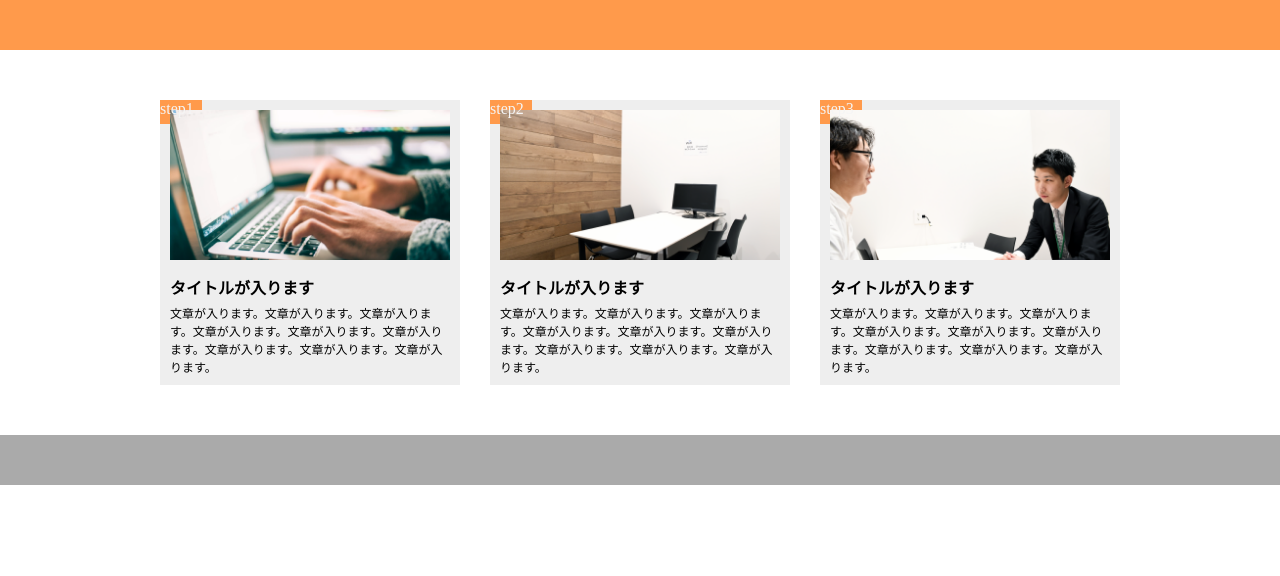
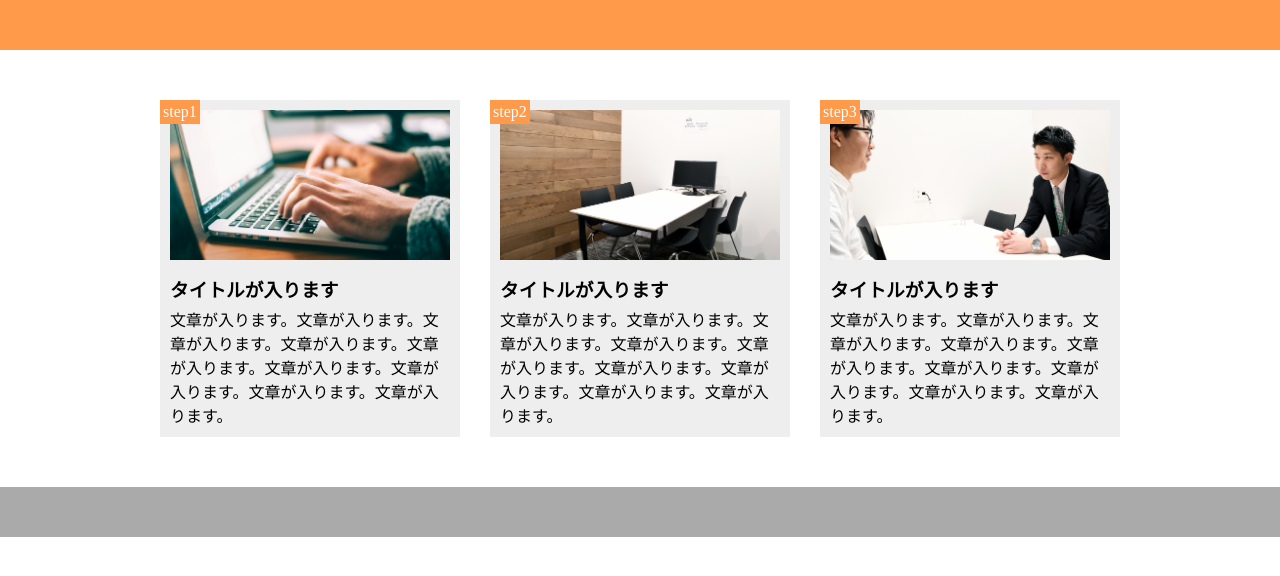
Before and after one commit to Naoyuki0920/dmm_webcamp_ver3.0, a plain HTML site: page 2章【HTML・CSSの基本書式を学ぼう】/chapter9_exercise/index.html in a window 1280 px wide. Drawn offline with Linux system fonts and the light colour scheme.

Commit message:
[Update] chapter9_exercise

```diff
--- a/2章【HTML・CSSの基本書式を学ぼう】/chapter9_exercise/index.html
+++ b/2章【HTML・CSSの基本書式を学ぼう】/chapter9_exercise/index.html
@@ -1,46 +1,40 @@
 <!DOCTYPE html>
 <html lang="ja">
   <head>
-    <meta charset="UTF-8">
-    <link rel="stylesheet" href="style.css">
-    <meta name="viewport" content="width=device-width, initial-scale=1.0">
-    <title>Document</title>
+    <meta charset="UTF-8" />
+    <title>9章演習</title>
+    <link rel="stylesheet" href="style.css" />
   </head>
   <body>
-    <header>
-        <div class="header"></div>
-    </header>
-
-    <div class="box1">
-        <div class="box2-1">
-            <p class="step">step1</p>
-            <div class="img1"></div>
-            <div class="centence">
+    <header></header>
+    <main>
+      <div class="step-box">
+        <div class="step-img1"></div>
+        <span class="step-num">step1</span>
         <h3 class="title">タイトルが入ります</h3>
-                <p class="main">文章が入ります。文章が入ります。文章が入ります。文章が入ります。文章が入ります。文章が入ります。文章が入ります。文章が入ります。文章が入ります。</p>
-            </div>
-        </div>
-        <div class="box2-2">
-            <p class="step">step2</p>
-            <div class="img2"></div>
-            <div class="centence">
-                <h3 class="title">タイトルが入ります</h3>
-                <p class="main">文章が入ります。文章が入ります。文章が入ります。文章が入ります。文章が入ります。文章が入ります。文章が入ります。文章が入ります。文章が入ります。</p>
-            </div>
-        </div>
-        <div class="box2-3">
-            <p class="step">step3</p>
-            <div class="img3"></div>
-            <div class="centence">
-                <h3 class="title">タイトルが入ります</h3>
-                <p class="main">文章が入ります。文章が入ります。文章が入ります。文章が入ります。文章が入ります。文章が入ります。文章が入ります。文章が入ります。文章が入ります。</p>
-            </div>
-        </div>
+        <p class="text">
+          文章が入ります。文章が入ります。文章が入ります。文章が入ります。文章が入ります。文章が入ります。文章が入ります。文章が入ります。文章が入ります。
+        </p>
       </div>
 
-    <footer>
-        <div class="footer"></div>
-    </footer>
+      <div class="step-box">
+        <div class="step-img2"></div>
+        <span class="step-num">step2</span>
+        <h3 class="title">タイトルが入ります</h3>
+        <p class="text">
+          文章が入ります。文章が入ります。文章が入ります。文章が入ります。文章が入ります。文章が入ります。文章が入ります。文章が入ります。文章が入ります。
+        </p>
+      </div>
 
+      <div class="step-box">
+        <div class="step-img3"></div>
+        <span class="step-num">step3</span>
+        <h3 class="title">タイトルが入ります</h3>
+        <p class="text">
+          文章が入ります。文章が入ります。文章が入ります。文章が入ります。文章が入ります。文章が入ります。文章が入ります。文章が入ります。文章が入ります。
+        </p>
+      </div>
+    </main>
+    <footer></footer>
   </body>
 </html>
--- a/2章【HTML・CSSの基本書式を学ぼう】/chapter9_exercise/style.css
+++ b/2章【HTML・CSSの基本書式を学ぼう】/chapter9_exercise/style.css
@@ -1,81 +1,67 @@
 * {
+  box-sizing: border-box;
   margin: 0;
   padding: 0;
-    box-sizing: border-box;
 }
-  .header {
+
+header {
+  height: 50px;
   background-color: #ff9a4b;
-      height: 50px;
 }
-  .box1 {
+
+main {
   width: 960px;
-      height: 285px;
-      margin: auto;
-      margin-top: 50px;
-      margin-bottom: 50px;
+  margin: 50px auto;
   display: flex;
 }
-  .box2-1 {
+
+.step-box {
   width: 300px;
-      background-color: #eeeeee;
-  }
-  .box2-2 {
-    width: 300px;
-    background-color: #eeeeee;
-    margin-left: 30px;
-  }
-  .box2-3 {
-    width: 300px;
-    background-color: #eeeeee;
-    margin-left: 30px;
-  }
-  p.step{
-      height: 24px;
-      background-color: #ff9a4b;
-      width: 42px;
-      color: whitesmoke;
-  }
-  div.img1 {
-      height: 150px;
-      margin-top: -14px;
-      margin-left: 10px;
-      margin-right: 10px;
-      background-image: url(img/flow01.png);
-      background-size: cover;
-      background-position: center;
-  }
-  div.img2 {
-    height: 150px;
-    margin-top: -14px;
-    margin-left: 10px;
-    margin-right: 10px;
-    background-image: url(img/flow02.png);
-    background-size: cover;
-    background-position: center;
-}
-div.img3 {
-    height: 150px;
-    margin-top: -14px;
-    margin-left: 10px;
-    margin-right: 10px;
-    background-image: url(img/flow03.png);
-    background-size: cover;
-    background-position: center;
+  margin-right: 30px;
+  padding: 10px;
+  position: relative;
+  background-color: #eee;
 }
 
-h3.title {
-    font-size: 16px;
-    margin-top: 15px;
-    margin-left: 10px;
-    margin-right: 10px;
-    margin-bottom: 5px;
+.step-box:last-child {
+  margin-right: 0;
 }
-p.main {
-    margin-left: 10px;
-    margin-right: 10px;
-    font-size: 12px;
+
+.step-img1 {
+  height: 150px;
+  background-image: url(img/flow01.png);
+  background-position: bottom;
+  background-size: cover;
 }
-  .footer {
-      background-color: #aaaaaa;
+
+.step-img2 {
+  height: 150px;
+  background-image: url(img/flow02.png);
+  background-position: bottom;
+  background-size: cover;
+}
+
+.step-img3 {
+  height: 150px;
+  background-image: url(img/flow03.png);
+  background-position: bottom;
+  background-size: cover;
+}
+
+.step-num {
+  padding: 3px;
+  position: absolute;
+  top: 0;
+  left: 0;
+  background-color: #ff9a4b;
+  color: #fff;
+}
+
+.title {
+  margin: 15px 0 5px;
+}
+
+footer {
   height: 50px;
+  background-color: #aaa;
 }
```
Lines whose indentation alone changed are shown as unchanged.
